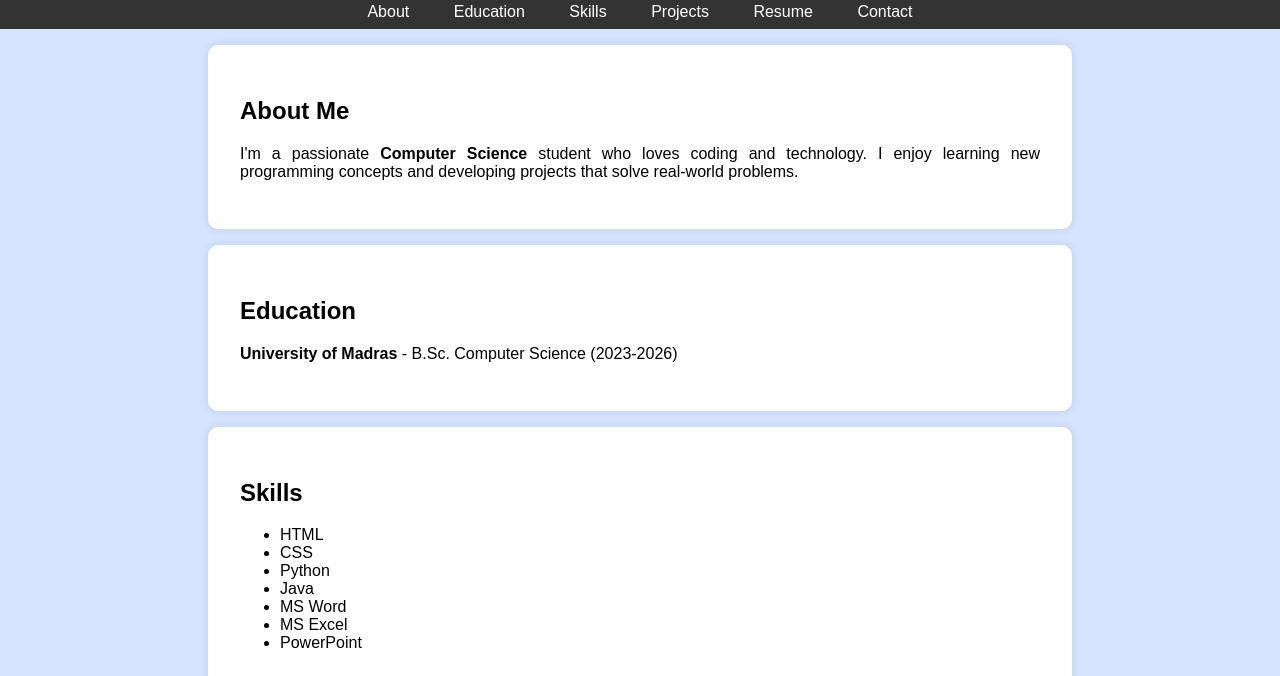
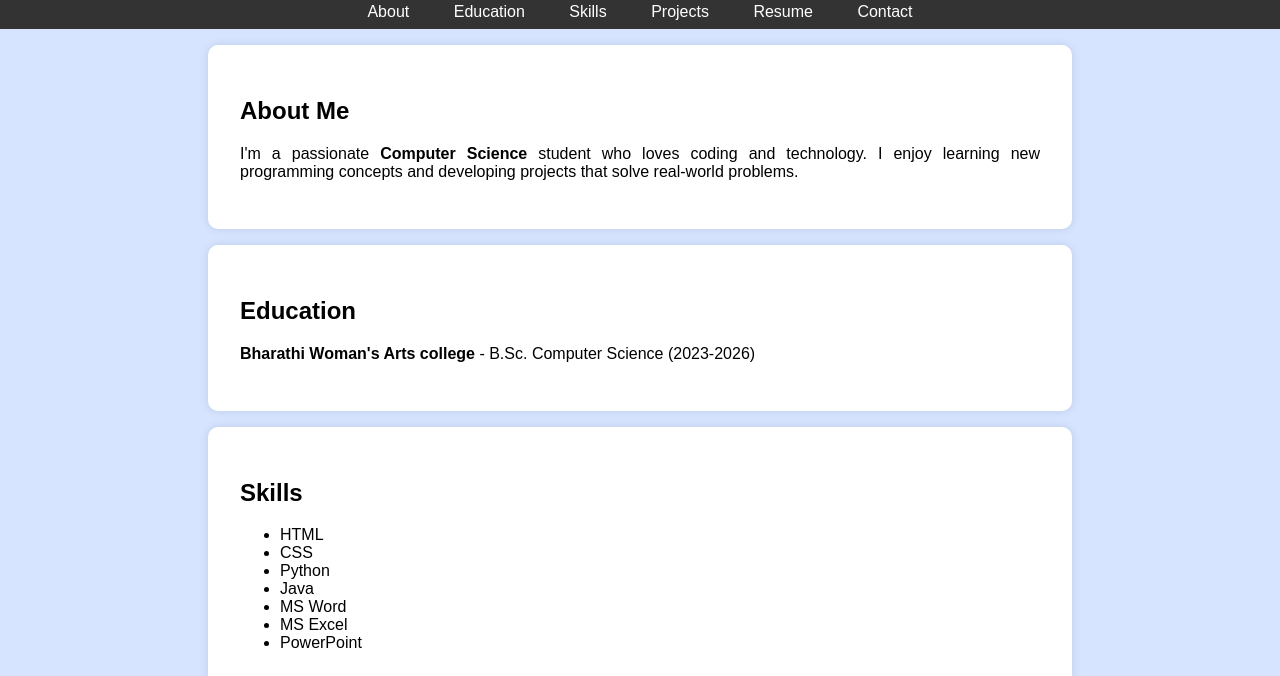
Before and after one commit to Jananiprabha2025/digital-portfolio, a plain HTML site: page index.html in a window 1280 px wide. Shown: the part 124-800 px from the top of the page. Drawn offline with Linux system fonts and the light colour scheme.

Commit message:
Add files via upload

```diff
--- a/index.html
+++ b/index.html
@@ -124,7 +124,7 @@
     <section id="education">
         <div class="section-content">
             <h2>Education</h2>
-            <p><b>University of Madras</b> - B.Sc. Computer Science (2023-2026)</p>
+            <p><b>Bharathi Woman's Arts college </b> - B.Sc. Computer Science (2023-2026)</p>
         </div>
     </section>
 
```
Also changed, not shown: 1 other file.
